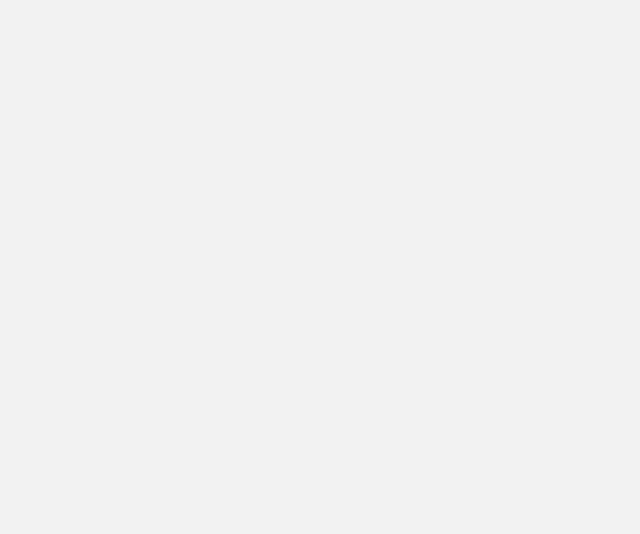
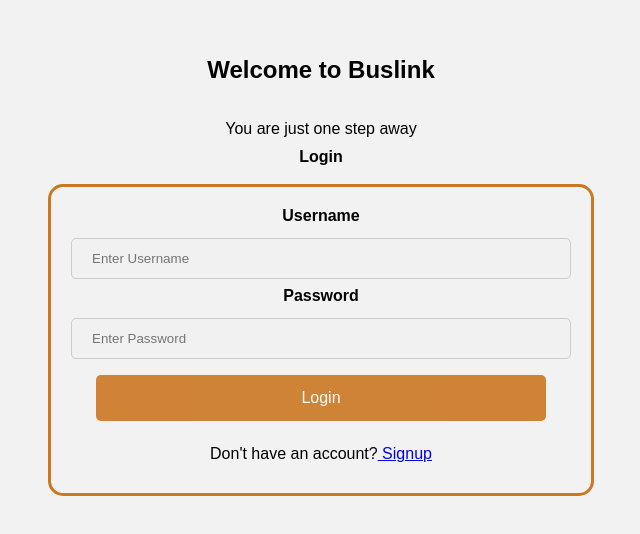
Before and after one commit to robemike/Bus-booking-client, a React (Create React App) app: page /drivers/login in a window 1280 px wide. Before the commit this address had no page. Shown: the part 132-666 px from the top of the page, without its empty margins (319-959 px from the left). Built offline with nearby package versions, Linux system fonts and the light colour scheme.

Commit message:
authentication

```diff
--- a/src/App.js
+++ b/src/App.js
@@ -2,6 +2,10 @@
 import { BrowserRouter as Router, Route, Routes } from "react-router-dom";
 import Login from "./components/login";
 import Signup from "./components/signup";
+import SignupDriver from "./components/Drivers/signup";
+import LoginDriver from "./components/Drivers/login";
+// import Landing from "./components/Drivers/landing";
+// import Buses from "./components/Drivers/buses";
 
 function App() {
     return (
@@ -9,6 +13,10 @@
             <Routes>
                 <Route path="/signup" element={<Signup />} />
                 <Route path="/login" element={<Login />} />
+                <Route path="drivers/signup" element={<SignupDriver />} />
+                <Route path="drivers/login" element={<LoginDriver />} />
+                {/* <Route path="drivers/landing" element={<Landing />} />
+                <Route path="drivers/buses" element={<Buses />} /> */}
             </Routes>
         </Router>
     );
--- /dev/null
+++ b/src/components/Drivers/login.js
@@ -0,0 +1,56 @@
+import React, { useState } from "react";
+import "./logind.css";
+
+function LoginDriver() {
+  const [username, setUsername] = useState("");
+  const [password, setPassword] = useState("");
+
+  const handleSubmit = (event) => {
+    event.preventDefault();
+    console.log("Username:", username);
+    console.log("Password:", password);
+  };
+
+  return (
+    <div>
+    <div className="container">
+      <h1>Welcome to Buslink</h1>
+      <p>You are just one step away</p>
+      <b>Login</b> <br/>
+
+      <form onSubmit={handleSubmit}>
+        <label htmlFor="username">
+          <b>Username</b>
+        </label>
+        <input
+          type="text"
+          placeholder="Enter Username"
+          name="username"
+          value={username}
+          onChange={(e) => setUsername(e.target.value)}
+          required
+        />
+
+        <label htmlFor="passw">
+          <b>Password</b>
+        </label>
+        <input
+          type="password"
+          placeholder="Enter Password"
+          name="passsw"
+          value={password}
+          onChange={(e) => setPassword(e.target.value)}
+          required
+        />
+
+        <button type="submit">Login</button>
+        <p>
+          Don't have an account?<a href="./signup"> Signup</a>
+        </p>
+      </form>
+    </div>
+    </div>
+  );
+}
+
+export default LoginDriver;
--- /dev/null
+++ b/src/components/Drivers/logind.css
@@ -0,0 +1,55 @@
+body {
+  display: flex;
+  justify-content: center;
+  align-items: center;
+  height: 100vh;
+  margin: 0;
+  background-color: #f2f2f2;
+}
+
+.container {
+  display: flex;
+  flex-direction: column;
+  align-items: center;
+  padding: 20px;
+  background-color: #f2f2f2;
+  border-radius: 15px;
+  width: 500px;
+  margin: 30px;
+}
+
+.container h1 {
+  margin-bottom: 20px;
+}
+
+form {
+  width: 100%;
+  padding: 20px;
+}
+
+/* Full-width inputs */
+input[type="text"],
+input[type="password"] {
+  width: 100%;
+  padding: 12px 20px;
+  margin: 8px 0;
+  display: inline-block;
+  border: 1px solid #ccc;
+  box-sizing: border-box;
+}
+
+/* Set a style for all buttons */
+button {
+  background-color: #cc7722;
+  color: white;
+  padding: 14px 20px;
+  margin: 8px 0;
+  border: none;
+  cursor: pointer;
+  width: 90%;
+}
+
+/* Add a hover effect for buttons */
+button:hover {
+  opacity: 0.8;
+}
--- /dev/null
+++ b/src/components/Drivers/signup.js
@@ -0,0 +1,47 @@
+import React from "react";
+import './signupd.css';
+
+
+function SignupDriver() {
+
+    return (
+        <div className="container">
+            <div className="form-container">
+                <b>Sign Up</b>
+                <p>Please fill in this form to create an account.</p>
+                <hr />
+                <form action="/action_page.php">
+                    <label htmlFor="first-name"><b>First Name</b></label>
+                    <input type="text" placeholder="Enter First Name" name="first-name" required />
+
+                    <label htmlFor="last-name"><b>Last Name</b></label>
+                    <input type="text" placeholder="Enter Last Name" name="last-name" required />
+
+                    <label htmlFor="email"><b>Email</b></label>
+                    <input type="email" placeholder="Enter Email" name="email" required />
+
+                    <label htmlFor="license-number"><b>License No.</b></label>
+                    <input type="text" placeholder="Enter License No." name="license-number" required />
+
+                    <label htmlFor="phone-number"><b>Phone No.</b></label>
+                    <input type="text" placeholder="Enter Phone No." name="phone-number" required />
+
+                    <label htmlFor="password"><b>Password</b></label>
+                    <input type="password" placeholder="Enter Password" name="password" required />
+
+                    <label htmlFor="confirm-password"><b>Confirm Password</b></label>
+                    <input type="password" placeholder="Confirm Password" name="confirm-password" required />
+
+
+                    <button type="submit">Sign Up</button>
+                    <p>
+                     Already have an account?<a href="./login"> Login</a>
+                    </p>
+
+                </form>
+            </div>
+        </div>
+    );
+}
+
+export default SignupDriver;
--- /dev/null
+++ b/src/components/Drivers/signupd.css
@@ -0,0 +1,66 @@
+body {
+  font-family: Arial, sans-serif;
+}
+
+.container {
+  display: flex;
+  justify-content: center;
+  align-items: center;
+  height: 100vh;
+  background-color: #f7f7f7;
+}
+
+.form-container {
+  padding: 20px;
+  border-radius: 10px;
+  width: 400px;
+}
+
+h1 {
+  font-size: 24px;
+  margin-bottom: 10px;
+}
+
+p {
+  font-size: 16px;
+  margin-bottom: 10px;
+}
+
+hr {
+  border: 1px solid #f1f1f1;
+  margin-bottom: 10px;
+}
+
+form {
+  display: flex;
+  flex-direction: column;
+}
+
+label {
+  margin-bottom: 5px;
+  font-weight: bold;
+}
+
+input[type=text], input[type=password], input[type=email], input[type=number] {
+  width: 100%;
+  padding: 10px;
+  margin-bottom: 20px;
+  border: 1px solid #ccc;
+  border-radius: 5px;
+  box-sizing: border-box;
+}
+
+button {
+  background-color: #cc7722;
+  color: white;
+  padding: 15px;
+  border: none;
+  border-radius: 5px;
+  cursor: pointer;
+  font-size: 16px;
+  width: 100px;
+}
+
+button:hover {
+  background-color: #b5651d;
+}
```
